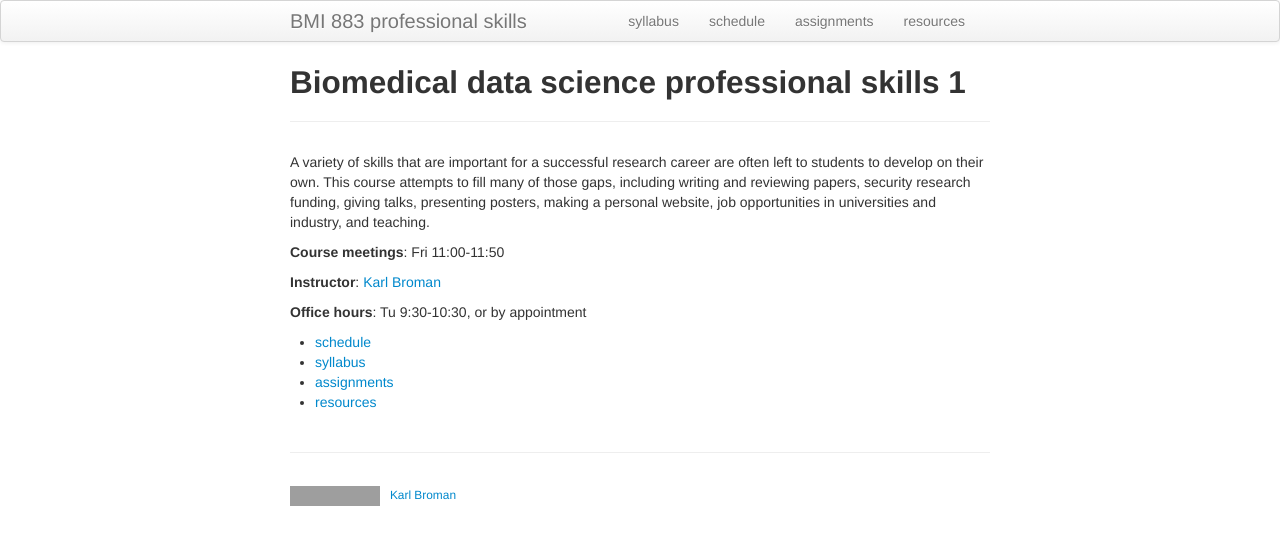
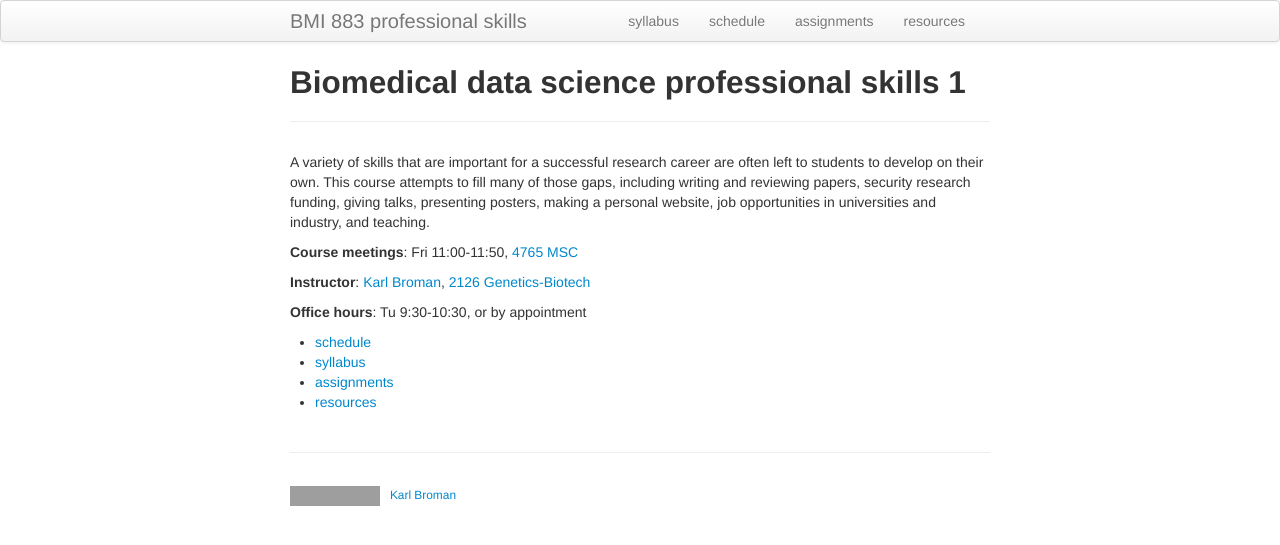
Before and after one commit to kbroman/BMI883, a Jekyll site: the page built from index.md, in a window 1280 px wide. Shown: the top 545 px of the page. Built offline with Jekyll 4.4.1, drawn with Linux system fonts in a browser that asks for light colours; grey boxes are pictures that could not be loaded.

Commit message:
Add room numbers

```diff
--- a/index.md
+++ b/index.md
@@ -11,9 +11,9 @@ papers, security research funding, giving talks, presenting posters,
 making a personal website, job opportunities in universities and
 industry, and teaching.
 
-**Course meetings**: Fri 11:00-11:50
+**Course meetings**: Fri 11:00-11:50, [4765 MSC](https://map.wisc.edu/s/x2g30uqo)
 
-**Instructor**: [Karl Broman](https://kbroman.org)
+**Instructor**: [Karl Broman](https://kbroman.org), [2126 Genetics-Biotech](https://map.wisc.edu/s/5gyvnffv)
 
 **Office hours**: Tu 9:30-10:30, or by appointment
 
```
